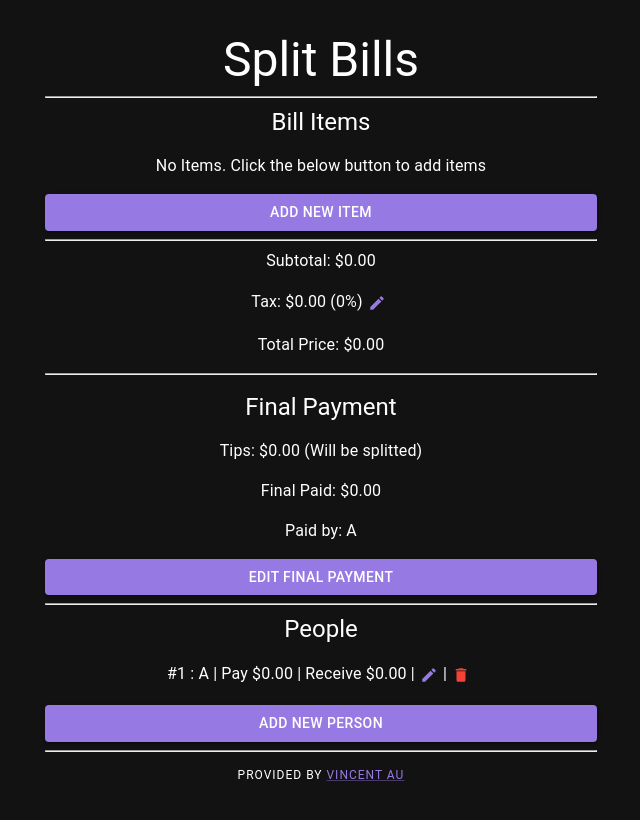
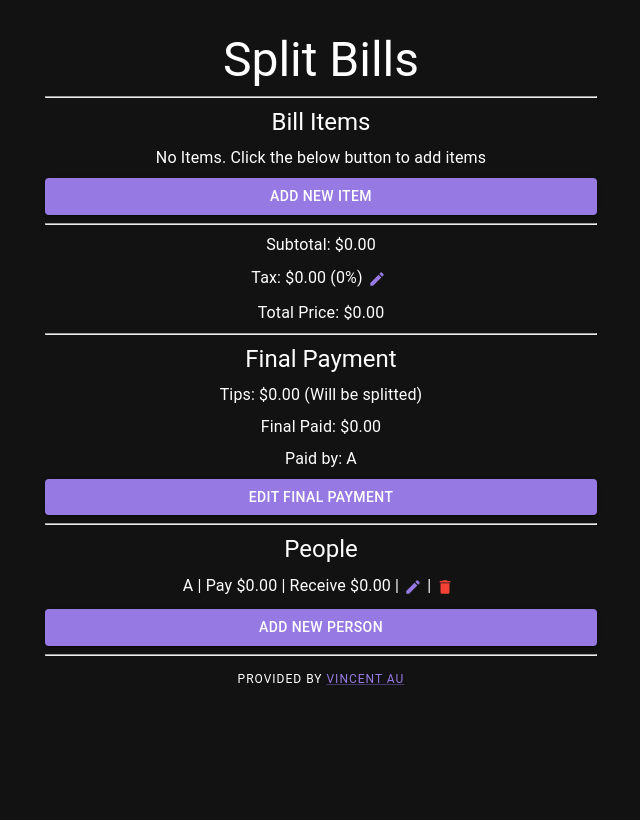
Before and after one commit to vincentau623/split-bills, a React (Vite) app: page / in a window 1280 px wide. Shown: the top 820 px of the page, without its empty margins (319-959 px from the left). Built offline with nearby package versions, Linux system fonts and the light colour scheme.

Commit message:
feat: update UI

```diff
--- a/src/components/FinalPaymentSection.tsx
+++ b/src/components/FinalPaymentSection.tsx
@@ -130,7 +130,7 @@ const FinalPaymentSection = () => {
 
     return (
         <>
-            <Stack spacing={2}>
+            <Stack spacing={1}>
                 <div>Subtotal: ${bill.finalPayment.subTotal.toFixed(2)}</div>
                 <div>
                     Tax: ${bill.finalPayment.tax.toFixed(2)} (
--- a/src/components/ItemsSection.tsx
+++ b/src/components/ItemsSection.tsx
@@ -139,7 +139,7 @@ const ItemSection = () => {
 
     return (
         <>
-            <Stack spacing={2}>
+            <Stack spacing={1}>
                 <Typography variant="h5">Bill Items</Typography>
                 {bill.billItems.length == 0 && (
                     <div>No Items. Click the below button to add items</div>
@@ -147,7 +147,7 @@ const ItemSection = () => {
                 {bill.billItems.length > 0 &&
                     bill.billItems.map((billItem: BillItem, index: number) => (
                         <div key={index}>
-                            #{index + 1} : {billItem.name} | $
+                            {billItem.name} | $
                             {billItem.price.toFixed(2)} |{" "}
                             {billItem.toSplit || !billItem.shdPayByName
                                 ? `Will be splitted`
--- a/src/components/PeopleSection.tsx
+++ b/src/components/PeopleSection.tsx
@@ -75,11 +75,11 @@ const PeopleSection = () => {
     };
     return (
         <>
-            <Stack spacing={2}>
+            <Stack spacing={1}>
                 <Typography variant="h5">People</Typography>
                 {bill.people.map((person: Person, index: number) => (
                     <div key={index}>
-                        #{index + 1} : {person.name} | Pay $
+                        {person.name} | Pay $
                         {person.shouldPay.toFixed(2)} | Receive $
                         {person.shouldReceive.toFixed(2)}{" "}
                         {/* | Paid {person.paid ? 'Yes' : 'No'} */}|
```
